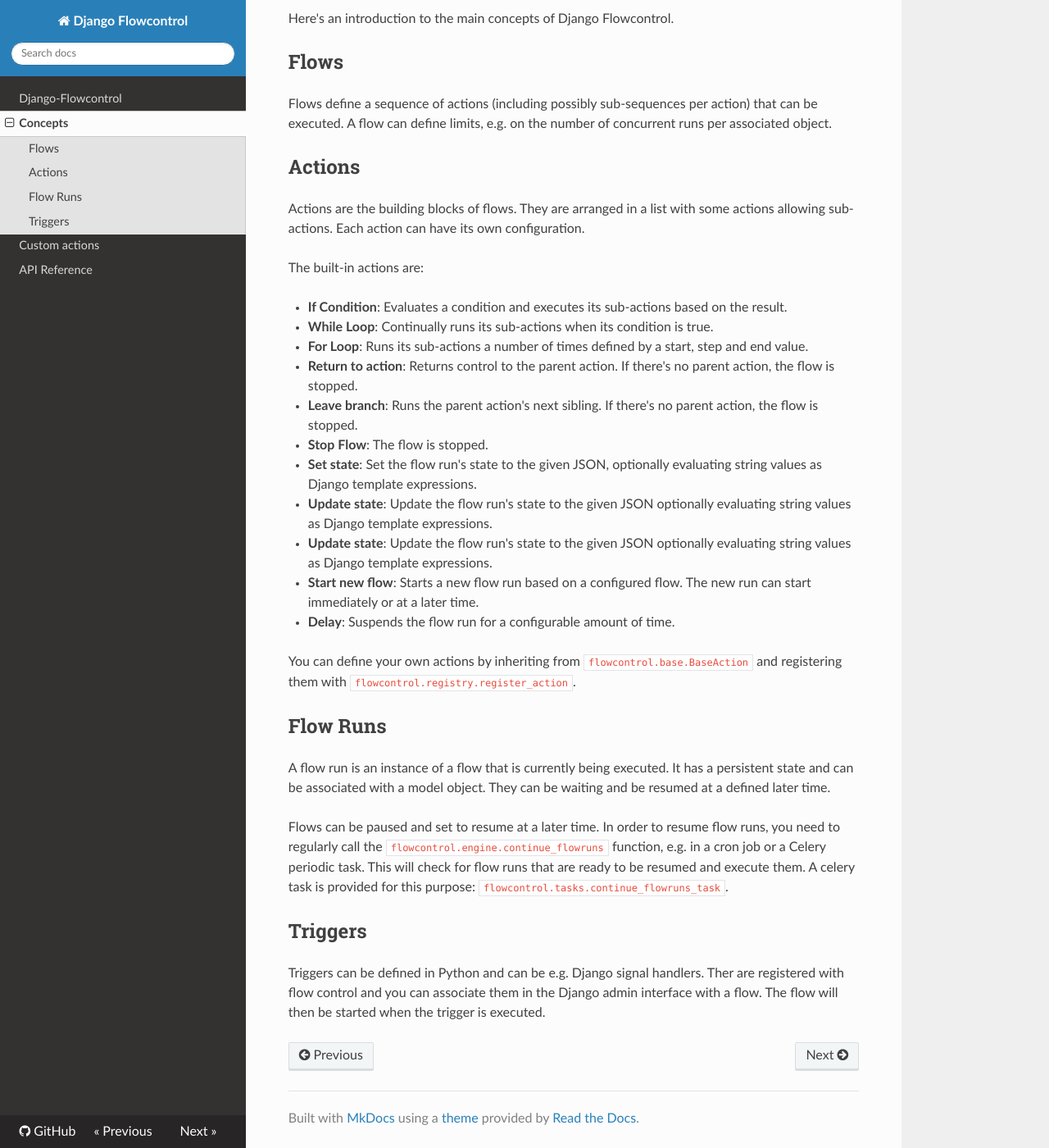
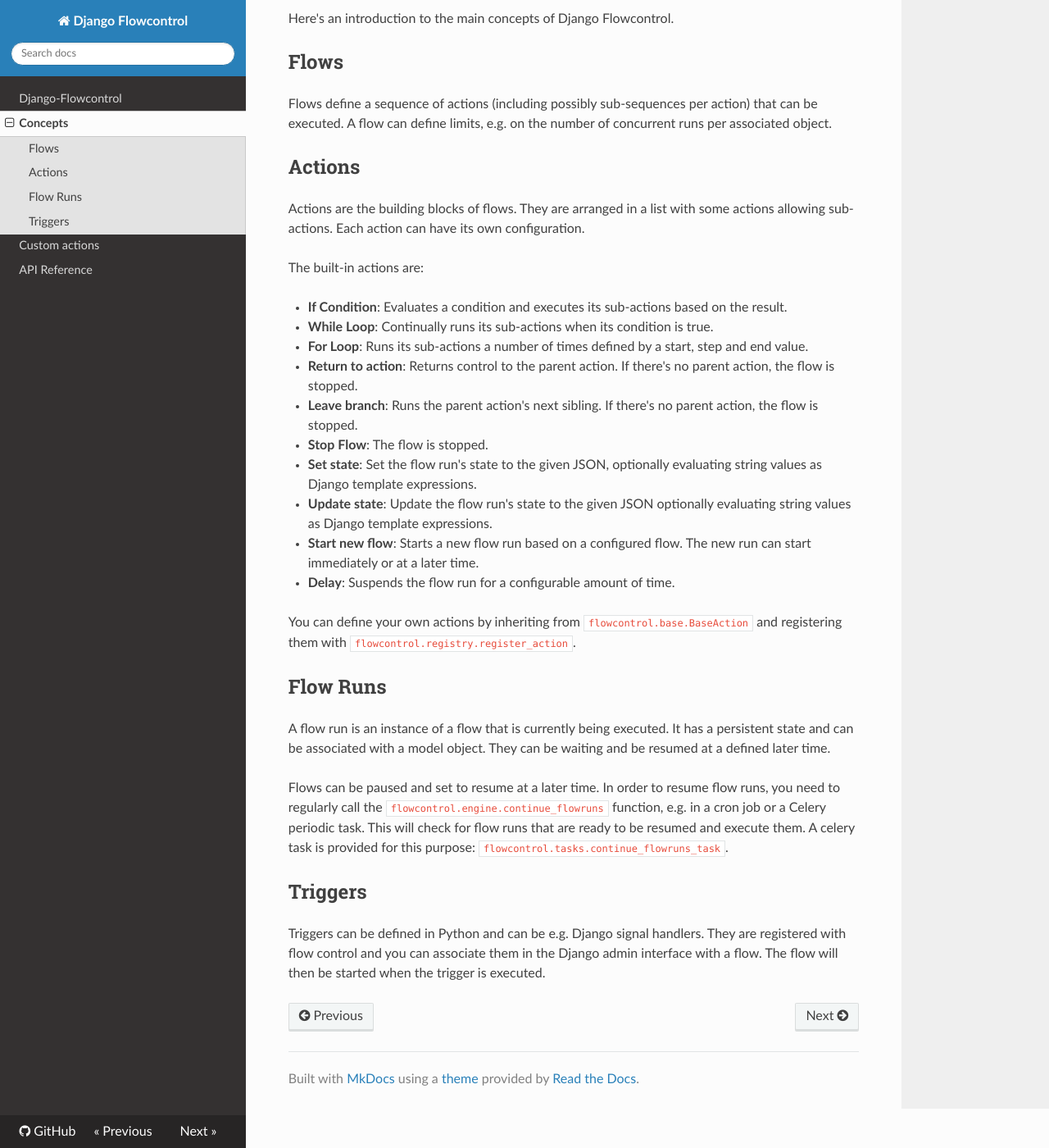
Before and after one commit to okfde/django-flowcontrol, an MkDocs documentation site: the page built from docs/concepts.md, in a window 1280 px wide and 1400 px high, scrolled down 149 px. Shown: the whole window at 82% size. Built offline with MkDocs 1.6.1, drawn with Linux system fonts in a browser that asks for light colours; nearby versions of some CDN libraries.

```diff
--- a/docs/concepts.md
+++ b/docs/concepts.md
@@ -20,7 +20,6 @@ The built-in actions are:
 - **Stop Flow**: The flow is stopped.
 - **Set state**: Set the flow run's state to the given JSON, optionally evaluating string values as Django template expressions.
 - **Update state**: Update the flow run's state to the given JSON optionally evaluating string values as Django template expressions.
-- **Update state**: Update the flow run's state to the given JSON optionally evaluating string values as Django template expressions.
 - **Start new flow**: Starts a new flow run based on a configured flow. The new run can start immediately or at a later time.
 - **Delay**: Suspends the flow run for a configurable amount of time.
 
@@ -34,4 +33,4 @@ Flows can be paused and set to resume at a later time. In order to resume flow r
 
 ## Triggers
 
-Triggers can be defined in Python and can be e.g. Django signal handlers. Ther are registered with flow control and you can associate them in the Django admin interface with a flow. The flow will then be started when the trigger is executed.
+Triggers can be defined in Python and can be e.g. Django signal handlers. They are registered with flow control and you can associate them in the Django admin interface with a flow. The flow will then be started when the trigger is executed.
```
Also changed, not shown: README.md (+13 -0 lines), docs/actions.md (+1 -1 lines).
